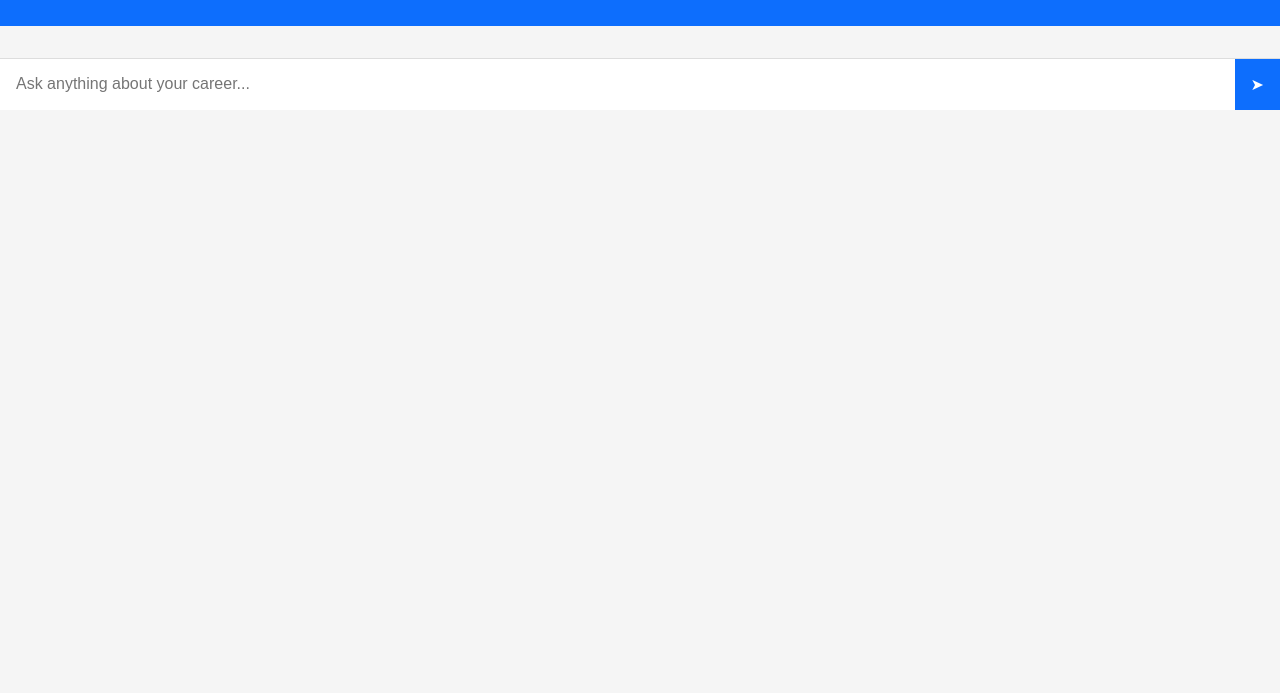
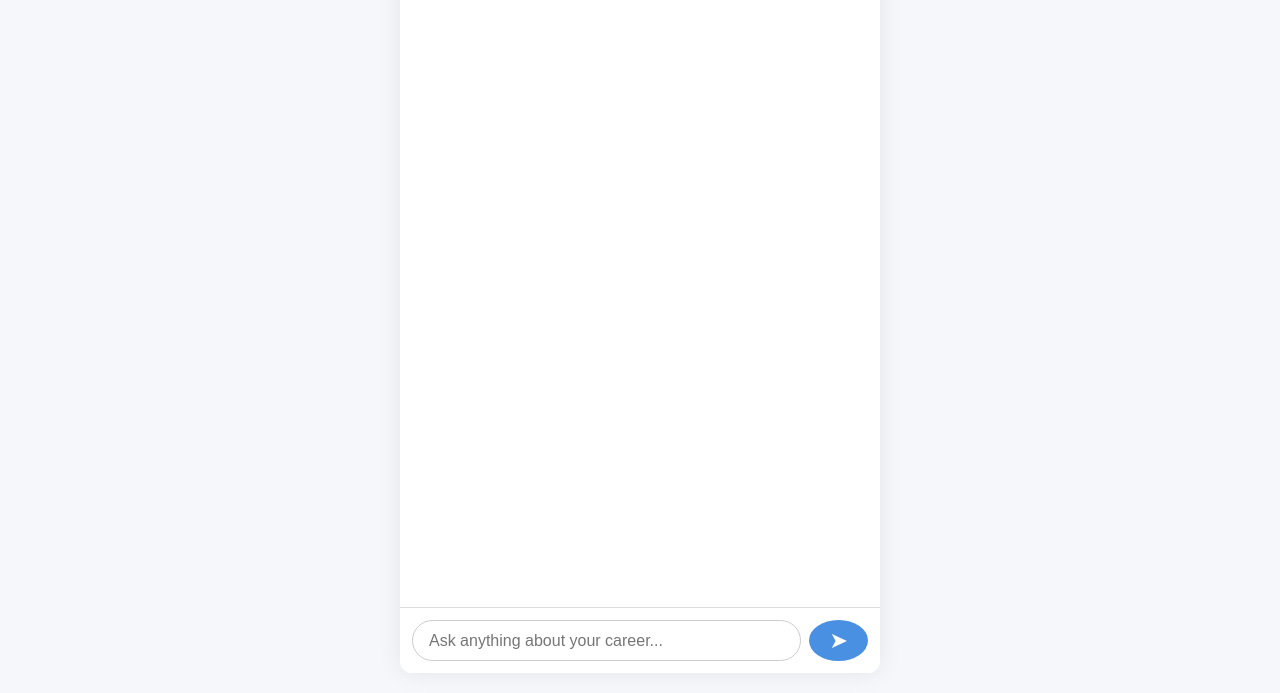
Before and after one commit to iShubhamGiri/career-guidance-ai, a plain HTML site: page index.html in a window 1280 px wide. Shown: the part 107-800 px from the top of the page. Drawn offline with Linux system fonts and the light colour scheme.

Commit message:
Update style.css a10

```diff
--- a/style.css
+++ b/style.css
@@ -1,72 +1,128 @@
-body {
-  margin: 0;
-  font-family: Arial, sans-serif;
-  background: #f5f5f5;
+:root {
+  --bg: #f5f7fa;
+  --primary: #4a90e2;
+  --user-msg: #d1e7dd;
+  --bot-msg: #f1f1f1;
+  --font: 'Segoe UI', sans-serif;
 }
 
-.container {
-  max-width: 600px;
-  margin: 0 auto;
+* {
+  box-sizing: border-box;
+  margin: 0;
+  padding: 0;
+}
+
+body {
+  background: var(--bg);
+  font-family: var(--font);
+  display: flex;
+  justify-content: center;
+  align-items: center;
+  height: 100vh;
+}
+
+.chat-container {
+  width: 100%;
+  max-width: 480px;
+  background: white;
+  border-radius: 12px;
+  box-shadow: 0 0 25px rgba(0, 0, 0, 0.08);
   display: flex;
   flex-direction: column;
-  height: 100vh;
-  border: 1px solid #ccc;
-  background-color: white;
+  height: 95vh;
+  overflow: hidden;
 }
 
 header {
-  background: #0d6efd;
+  background: var(--primary);
   color: white;
+  padding: 1rem;
   text-align: center;
-  padding: 1rem;
-  font-size: 1.25rem;
+  font-size: 1.2rem;
+  font-weight: bold;
 }
 
-main {
-  flex-grow: 1;
+.chat-box {
+  flex: 1;
+  overflow-y: auto;
   padding: 1rem;
-  overflow-y: auto;
   display: flex;
   flex-direction: column;
-  gap: 0.75rem;
+  gap: 12px;
+  scroll-behavior: smooth;
 }
 
 .message {
+  max-width: 75%;
   padding: 0.75rem 1rem;
-  border-radius: 12px;
-  max-width: 80%;
+  border-radius: 16px;
+  position: relative;
+  animation: fadeIn 0.4s ease;
+  word-break: break-word;
 }
 
-.user {
-  background: #0d6efd;
-  color: white;
+.message.user {
   align-self: flex-end;
+  background: var(--user-msg);
+  color: #333;
 }
 
-.bot {
-  background: #e1e1e1;
-  color: #333;
+.message.bot {
   align-self: flex-start;
+  background: var(--bot-msg);
+  color: #111;
 }
 
-form {
-  display: flex;
-  border-top: 1px solid #ddd;
+.message.typing {
+  font-style: italic;
+  opacity: 0.7;
 }
 
-form input {
+.chat-form {
+  display: flex;
+  padding: 0.75rem;
+  border-top: 1px solid #ddd;
+  background: #fff;
+}
+
+.chat-form input {
   flex: 1;
-  padding: 1rem;
-  border: none;
+  padding: 0.65rem 1rem;
+  border: 1px solid #ccc;
+  border-radius: 24px;
   font-size: 1rem;
   outline: none;
+  transition: all 0.2s ease;
 }
 
-form button {
-  padding: 1rem;
-  background: #0d6efd;
+.chat-form input:focus {
+  border-color: var(--primary);
+}
+
+.chat-form button {
+  background: var(--primary);
   color: white;
   border: none;
-  font-size: 1rem;
+  margin-left: 0.5rem;
+  padding: 0 1.25rem;
+  font-size: 1.4rem;
+  border-radius: 50%;
   cursor: pointer;
+  transition: 0.2s;
 }
+
+.chat-form button:hover {
+  background: #3275c0;
+}
+
+@keyframes fadeIn {
+  from { opacity: 0; transform: translateY(10px); }
+  to { opacity: 1; transform: translateY(0); }
+}
+
+@media (max-width: 600px) {
+  .chat-container {
+    border-radius: 0;
+    height: 100vh;
+  }
+}
```
